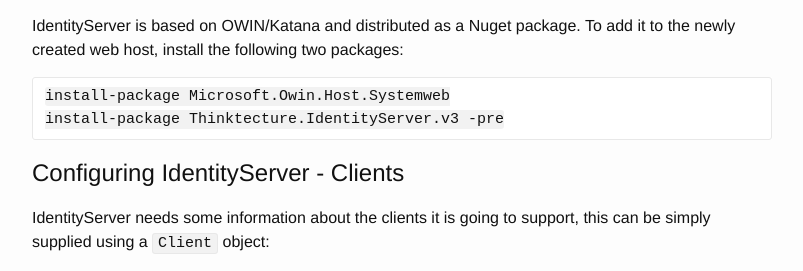
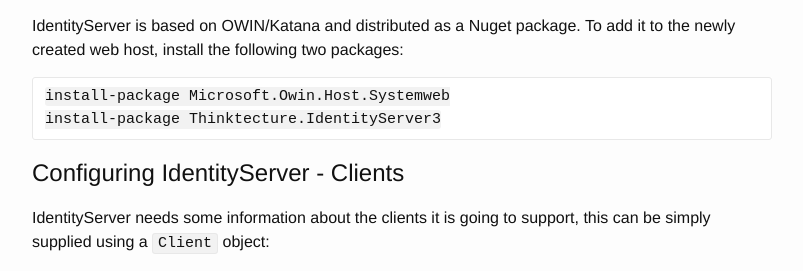
Before and after one commit to IdentityServer/Documentation, a Jekyll site: the page built from docs/overview/mvcGettingStarted.md, in a window 1280 px wide and 900 px high, scrolled down 1007 px. Shown: the part 172-443 px from the top of the window, without its empty margins (238-1041 px from the left). Built offline with Jekyll 4.4.1, drawn with Linux system fonts in a browser that asks for light colours; Markdown is read by kramdown in place of the engine named in the settings; some of the changed text lies outside the part shown.

Commit message:
Update mvcGettingStarted.md

`````diff
--- a/docs/overview/mvcGettingStarted.md
+++ b/docs/overview/mvcGettingStarted.md
@@ -4,7 +4,7 @@
 
 This tutorial walks you through the necessary steps to get a minimal IdentityServer up and running. For simplicity we will host IdentityServer and the client in the same web application - this is probably not a very realistic scenario, but let's you get started without making it too complicated.
 
-The full source code can be found [here](https://github.com/thinktecture/Thinktecture.IdentityServer.v3.Samples/tree/master/source/MVC%20Authentication).
+The full source code can be found [here](https://github.com/identityserver/Thinktecture.IdentityServer3.Samples/tree/master/source/MVC%20Authentication).
 
 # Part 1 - MVC Authentication & Authorization
 In the first part we will create a simple MVC application and add authentication via IdentityServer to it. Then we will have a closer look at claims, claims transformation and authorization
@@ -26,7 +26,7 @@
 
 ````
 install-package Microsoft.Owin.Host.Systemweb
-install-package Thinktecture.IdentityServer.v3 -pre
+install-package Thinktecture.IdentityServer3
 ````
 
 ## Configuring IdentityServer - Clients
@@ -87,7 +87,7 @@
 IdentityServer is configured in the startup class. Here we provide information about the clients, users, scopes,
 the signing certificate and some other configuration options.
 In production you should load the signing certificate from the Windows certificate store or some other secured source.
-In this sample we simply added it to the project as a file (you can download a test certificate from [here](https://github.com/thinktecture/Thinktecture.IdentityServer.v3.Samples/tree/master/source/Certificates).
+In this sample we simply added it to the project as a file (you can download a test certificate from [here](https://github.com/identityserver/Thinktecture.IdentityServer3.Samples/tree/master/source/Certificates).
 Add it to the project and set its build action to `Copy to output`.
 
 
@@ -684,7 +684,7 @@
 To accomplish that, we add a Nuget packages:
 
 ```
-install-package Thinktecture.IdentityServer.v3.AccessTokenValidation -pre
+install-package Thinktecture.IdentityServer3.AccessTokenValidation
 ```
 
 ..and use them in `Startup`:
`````
